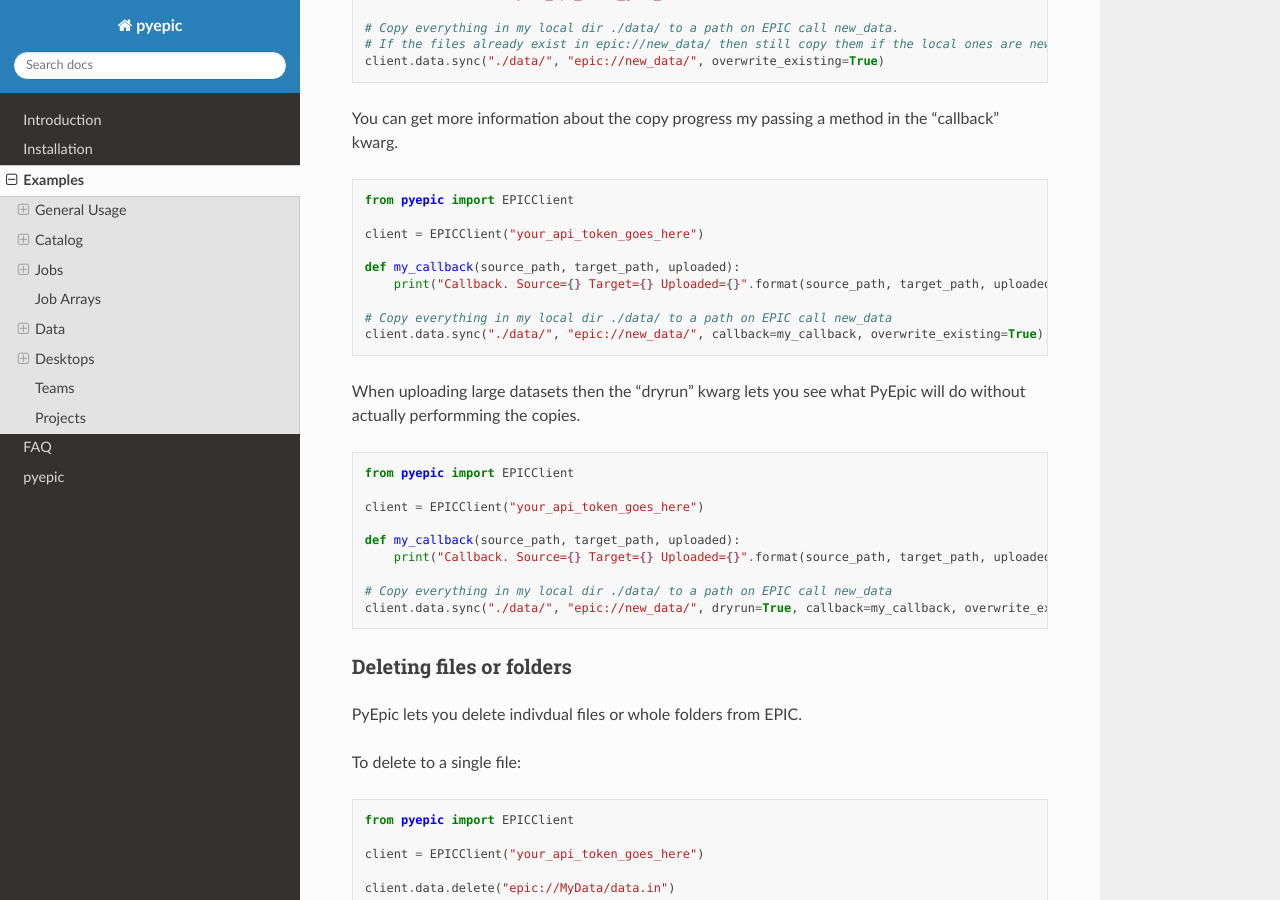
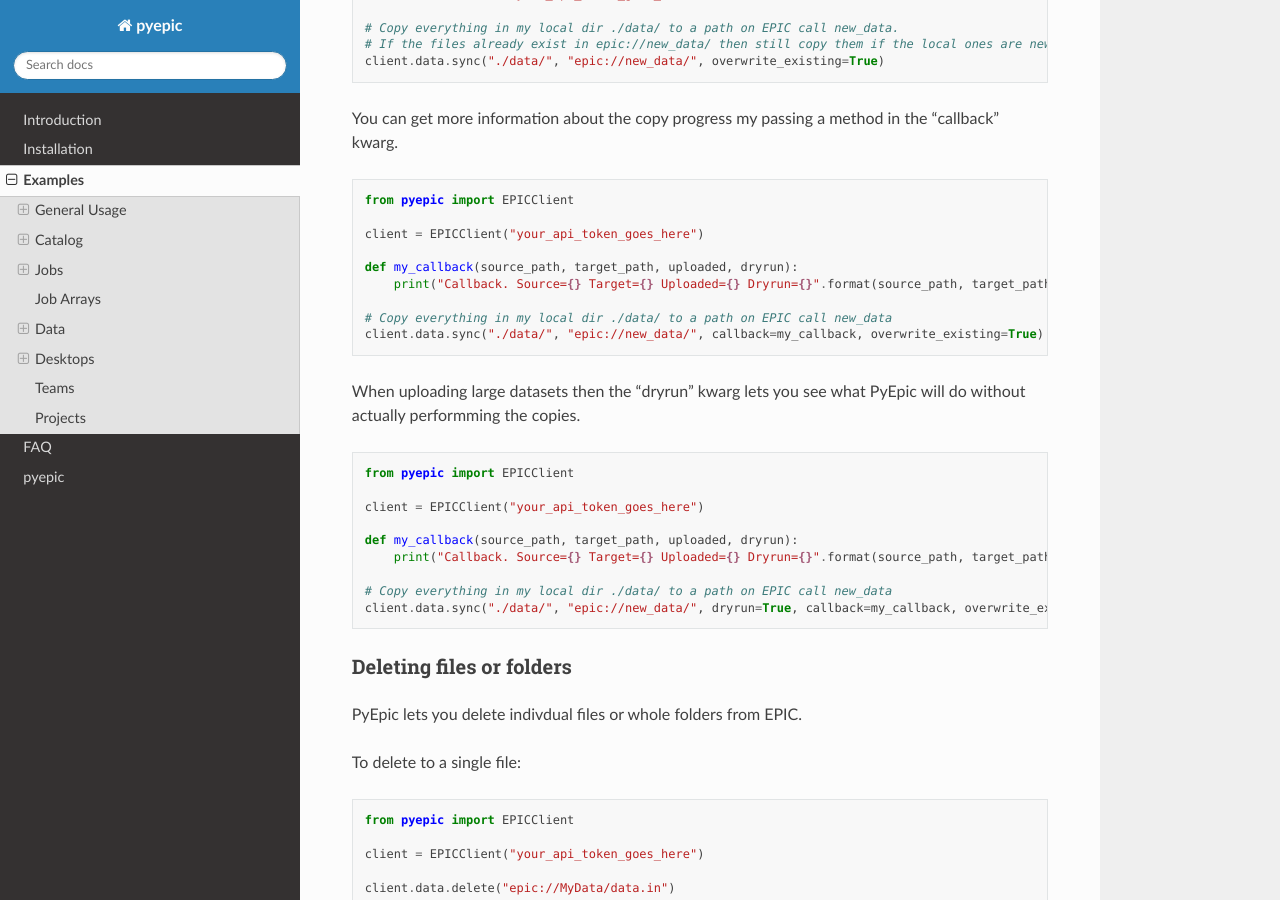
Before and after one commit to zenotech/pyepic, a Sphinx documentation site: the page built from docs/source/examples.rst, in a window 1280 px wide and 900 px high, scrolled down 13733 px. Built offline with Sphinx 7.4.7 and the Read the Docs theme 2.0.0, drawn with Linux system fonts in a browser that asks for light colours.

Commit message:
include dryrun parameter to data copy callback

```diff
--- a/docs/source/examples.rst
+++ b/docs/source/examples.rst
@@ -764,8 +764,8 @@ You can get more information about the copy progress my passing a method in the
 
     client = EPICClient("your_api_token_goes_here")
 
-    def my_callback(source_path, target_path, uploaded):
-        print("Callback. Source={} Target={} Uploaded={}".format(source_path, target_path, uploaded))
+    def my_callback(source_path, target_path, uploaded, dryrun):
+        print("Callback. Source={} Target={} Uploaded={} Dryrun={}".format(source_path, target_path, uploaded, dryrun))
 
     # Copy everything in my local dir ./data/ to a path on EPIC call new_data
     client.data.sync("./data/", "epic://new_data/", callback=my_callback, overwrite_existing=True)
@@ -779,8 +779,8 @@ When uploading large datasets then the "dryrun" kwarg lets you see what PyEpic w
 
     client = EPICClient("your_api_token_goes_here")
 
-    def my_callback(source_path, target_path, uploaded):
-        print("Callback. Source={} Target={} Uploaded={}".format(source_path, target_path, uploaded))
+    def my_callback(source_path, target_path, uploaded, dryrun):
+        print("Callback. Source={} Target={} Uploaded={} Dryrun={}".format(source_path, target_path, uploaded, dryrun))
 
     # Copy everything in my local dir ./data/ to a path on EPIC call new_data
     client.data.sync("./data/", "epic://new_data/", dryrun=True, callback=my_callback, overwrite_existing=True)
```
Also changed, not shown: 1 other file.
